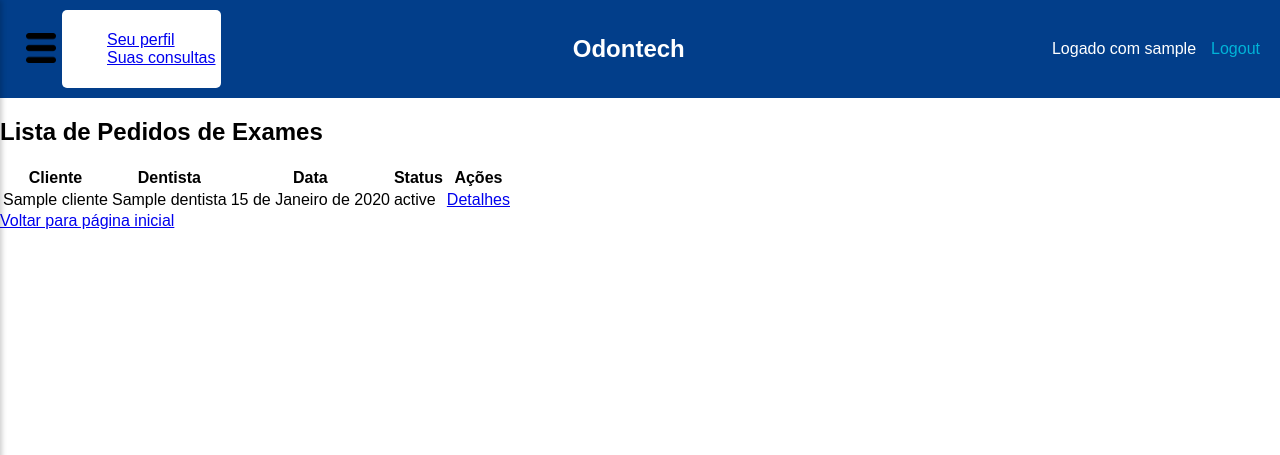
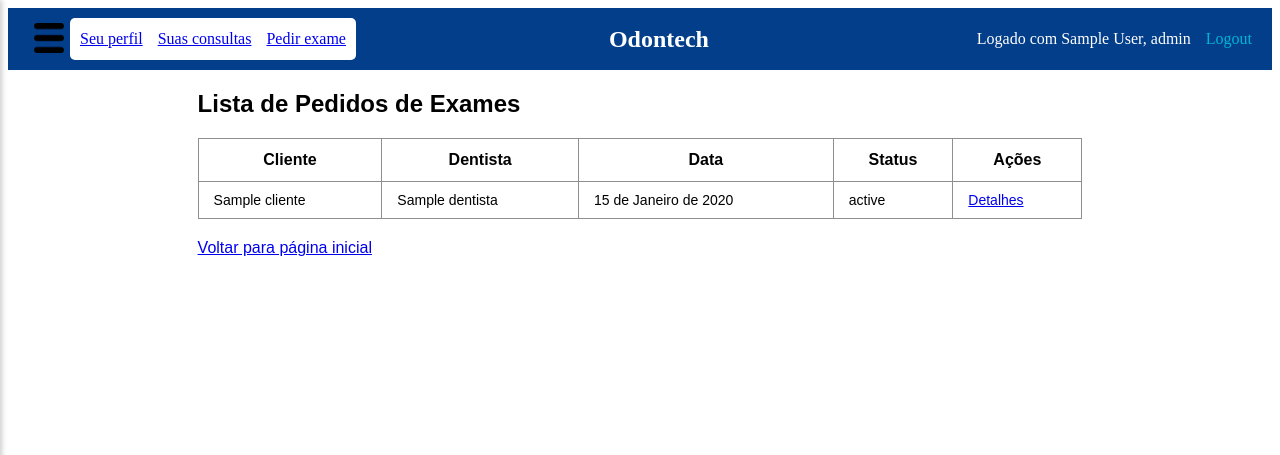
Before and after one commit to HarlesPlace/Odontech, a Django app: page /exames/ in a window 1280 px wide. Shown: the top 455 px of the page. Run offline with Django 5.2, Linux system fonts and the light colour scheme; a user stored in the database is signed in; tables that the repository leaves empty hold one stand-in row (values such as "Sample post").

Commit message:
Mudanças estéticas

```diff
--- a/consultas/templates/consultas/detalhes_consulta.html
+++ b/consultas/templates/consultas/detalhes_consulta.html
@@ -12,15 +12,15 @@
     <h3>Procedimentos Realizados:</h3>
     <ul>
         {% for procedimento in consulta.procedimentos.all %}
-          <li>{{ procedimento.nome }} - {{ procedimento.descricao }}</li>
+            <li>{{ procedimento.nome }} - {{ procedimento.descricao }}</li>
         {% endfor %}
     </ul>
 
     {% if user.cliente != consulta.paciente %}
         <a href="{% url 'consultas:editar_consulta' pk=consulta.pk %}">
-          <button>Editar Consulta</button>
+            <button>Editar Consulta</button>
         </a>
-      {% endif %}
+    {% endif %}
 
     <a href="{% url 'consultas:lista_consultas' %}">Voltar para a lista de consultas</a>
 
--- a/consultas/templates/consultas/nav.html
+++ b/consultas/templates/consultas/nav.html
@@ -1,4 +1,5 @@
-<nav id="sidebar" class="sidebar">
+{% load static %}
+<nav>
     <a href="{% url 'contas:profile' %}">Seu perfil</a>
     <a href="{% url 'consultas:selecionaDentista' %}">Agendar uma consulta</a>
     <a href="{% url 'exames:lista_pedidos' %}">Seus pedidos de exames</a>
--- a/consultas/urls.py
+++ b/consultas/urls.py
@@ -1,13 +1,12 @@
 from django.urls import path
 from .views import *
-from . import views
 
 app_name = 'consultas'
 
 urlpatterns = [
     path('', ListaConsultasView.as_view(), name='lista_consultas'),
     path('agendar/<int:pk>/', CriarConsultaView.as_view(), name='criar_consulta'),
-    path('agendar/selecionaDent/', views.SelecionaDentistaView, name='selecionaDentista'),
+    path('agendar/selecionaDent/', SelecionaDentistaView, name='selecionaDentista'),
     path('detalhes/<int:pk>/', ConsultaDetailView.as_view(), name='detalhes_consulta'),
     path('editar/<int:pk>/', ConsultaUpdateView.as_view(), name='editar_consulta'),
 ]
--- a/contas/templates/contas/nav.html
+++ b/contas/templates/contas/nav.html
@@ -1,10 +1,13 @@
+{% load static %}
 <nav>
     <div class="actions">
 
         <a href="{% url 'consultas:selecionaDentista' %}" class="btn btn-primary">Agendar Nova Consulta</a>
         <a href="{% url 'consultas:lista_consultas' %}" class="btn btn-secondary">Ver Minhas Consultas</a>
 
-        <a href="{% url 'exames:criar_pedido' %}" class="btn btn-success">Agendar Novo Exame</a>
+        {% if user.tipo_usuario != 'client' %}
+            <a href="{% url 'exames:criar_pedido' %}">Pedir exame</a>
+        {% endif %}
         <a href="{% url 'exames:lista_pedidos' %}" class="btn btn-info">Ver Meus Exames</a>
     </div>
 </nav>
--- a/exames/templates/exames/nav.html
+++ b/exames/templates/exames/nav.html
@@ -1,6 +1,10 @@
+{% load static %}
 <nav>
-    <ul>
-        <li><a href="{% url 'contas:profile' %}">Seu perfil</a></li>
-        <li><a href="{% url 'exames:lista_consultas' %}">Suas consultas</a></li>
-    </ul>
+
+    <a href="{% url 'contas:profile' %}">Seu perfil</a>
+    <a href="{% url 'consultas:lista_consultas' %}">Suas consultas</a>
+    {% if user.tipo_usuario != 'client' %}
+        <a href="{% url 'exames:criar_pedido' %}">Pedir exame</a>
+    {% endif %}
+
 </nav>
--- a/static/base.css
+++ b/static/base.css
@@ -1,6 +1,29 @@
-body {
-    margin: 0;
+body main{
+    margin-left: 15%;
+    margin-right: 15%;
+    padding: 1 rem;
     font-family: Arial, sans-serif;
+}
+
+body main table {
+    width: 100%; /* Tabela ocupa toda a largura disponível */
+    border-collapse: collapse; /* Remove o espaço entre as células */
+    margin: 20px 0; /* Espaçamento em torno da tabela */
+    font-family: Arial, sans-serif; /* Fonte para o texto */
+}
+
+body main th {
+    padding: 12px 15px; /* Espaçamento dentro das células do cabeçalho */
+    text-align: center; /* Alinhamento do texto à esquerda */
+    font-size: 16px; /* Tamanho da fonte */
+    border:  1.5px solid #8f8f8f; /* Linha divisória entre as linhas */
+}
+
+body main td {
+    padding: 10px 15px; /* Espaçamento dentro das células */
+    text-align: left; /* Alinhamento do texto à esquerda */
+    border:  1.5px solid #8f8f8f; /* Linha divisória entre as linhas */
+    font-size: 14px; /* Tamanho da fonte */
 }
 
 header {
@@ -102,7 +125,11 @@ header h1 {
 }
 
 nav {
+    display: flex;
+    justify-content: center;
+    padding: 12px 10px;
+    gap: 15px;
+    border-radius: 5px;
     background-color: #ffffff;
-    padding: 5px;
-    border-radius: 5px;
+    font-size: 16px;
 }
--- a/templates/base.html
+++ b/templates/base.html
@@ -19,7 +19,7 @@
         {% include 'menu_deslizante.html' %} <!--  Ver menu_delizante.html -->
 
         <!-- Incluir o menu de navegação específico do app -->
-        {% if request.resolver_match.app_name == 'consulta' or request.resolver_match.app_name == 'exames' or request.resolver_match.app_name == 'contas' %}
+        {% if request.resolver_match.app_name == 'consultas' or request.resolver_match.app_name == 'exames' or request.resolver_match.app_name == 'contas' %}
             {% with nav_path=request.resolver_match.app_name|add:'/nav.html' %}
                 {% include nav_path %}
             {% endwith %}
@@ -32,7 +32,7 @@
 
         <div class="dados-usuario">
             {% if user.is_authenticated %}
-                <li>Logado com {{ user.username }}</li>
+                <li>Logado com {{ user }}, {{ user.tipo_usuario }}</li>
                 <li>
                     <a href="#" onclick="event.preventDefault(); document.getElementById('logout-form').submit();">Logout</a>
                     <form id="logout-form" action="{% url 'logout' %}" method="post" style="display: none;">
@@ -43,13 +43,11 @@
                 <li><a href="{% url 'login' %}">Log in</a></li>
             {% endif %}
         </div>
+    </header>
 
-   </header>
-
-   <main>
-    {% block content %}
-    {% endblock content %}
-    <script src="{% static 'header.js' %}"></script>
+    <main>
+        {% block content %}{% endblock content %}
+        <script src="{% static 'header.js' %}"></script>
     </main>
 
     <footer>
```
